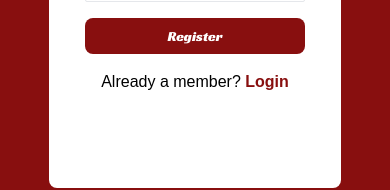
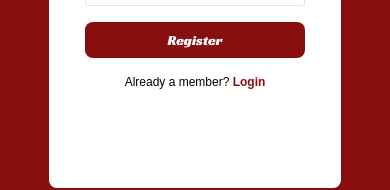
Before and after one commit to tom318267/luckybet, a React (Create React App) app: page /register in a window 390 px wide. Shown: the part 445-635 px from the top of the page. Built offline with nearby package versions, Linux system fonts and the light colour scheme; a web font is replaced by a local one.

Commit message:
adjust font size

```diff
--- a/src/components/SignUp.js
+++ b/src/components/SignUp.js
@@ -27,7 +27,7 @@ const SignUp = () => {
             <button className="py-2 px-2 mb-4 bg-red rounded-lg text-white font-race text-sm">
               Register
             </button>
-            <p className="font-electro sm:text-sm md:text-lg">
+            <p className="font-electro text-xs sm:text-sm md:text-lg">
               Already a member? <strong className="text-red">Login</strong>
             </p>
           </div>
```
